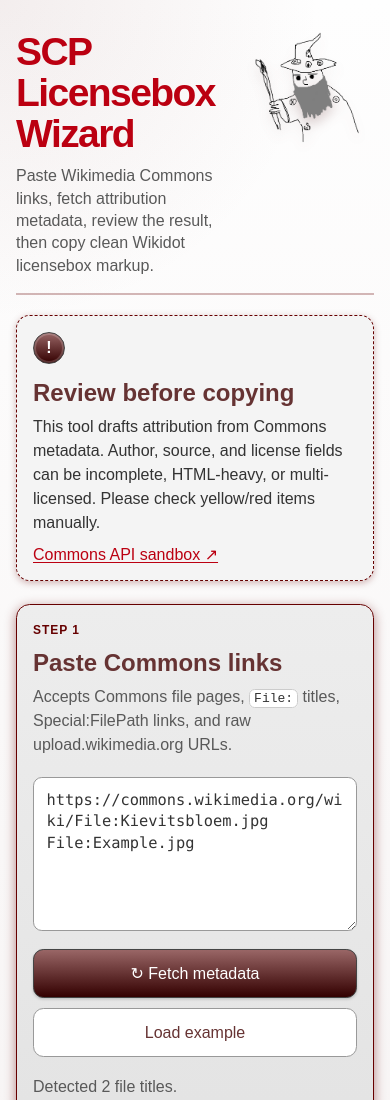
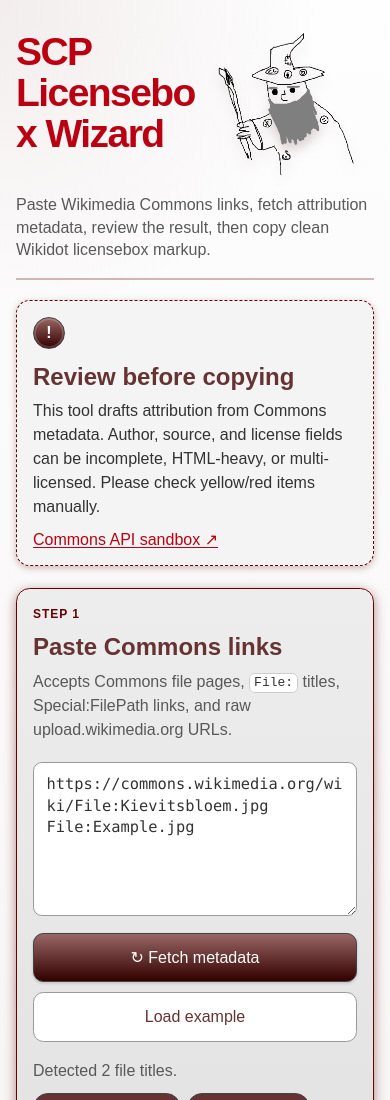
Before and after one commit to WackDog/scp-licensebox-wizard, a plain HTML site: page index.html in a window 390 px wide. Shown: the top 1100 px of the page. Drawn offline with Linux system fonts and the light colour scheme.

Commit message:
Mobile logo fix

```diff
--- a/styles.css
+++ b/styles.css
@@ -629,12 +629,33 @@
   }
 
   .hero-with-mascot {
-    align-items: flex-start;
+    display: grid;
+    grid-template-columns: minmax(0, 1fr) auto;
+    align-items: start;
     gap: 0.75rem;
   }
 
+  .hero-copy {
+    display: contents;
+  }
+
+  .hero-copy h1 {
+    grid-column: 1;
+    grid-row: 1;
+  }
+
   .cc-wizard-logo {
-    width: clamp(5rem, 32vw, 8rem);
+    grid-column: 2;
+    grid-row: 1;
+    width: clamp(7rem, 42vw, 11rem);
+    justify-self: end;
+  }
+
+  .hero-copy .subtitle {
+    grid-column: 1 / -1;
+    grid-row: 2;
+    max-width: none;
+    margin-top: 0.25rem;
   }
 
   h1 {
```
